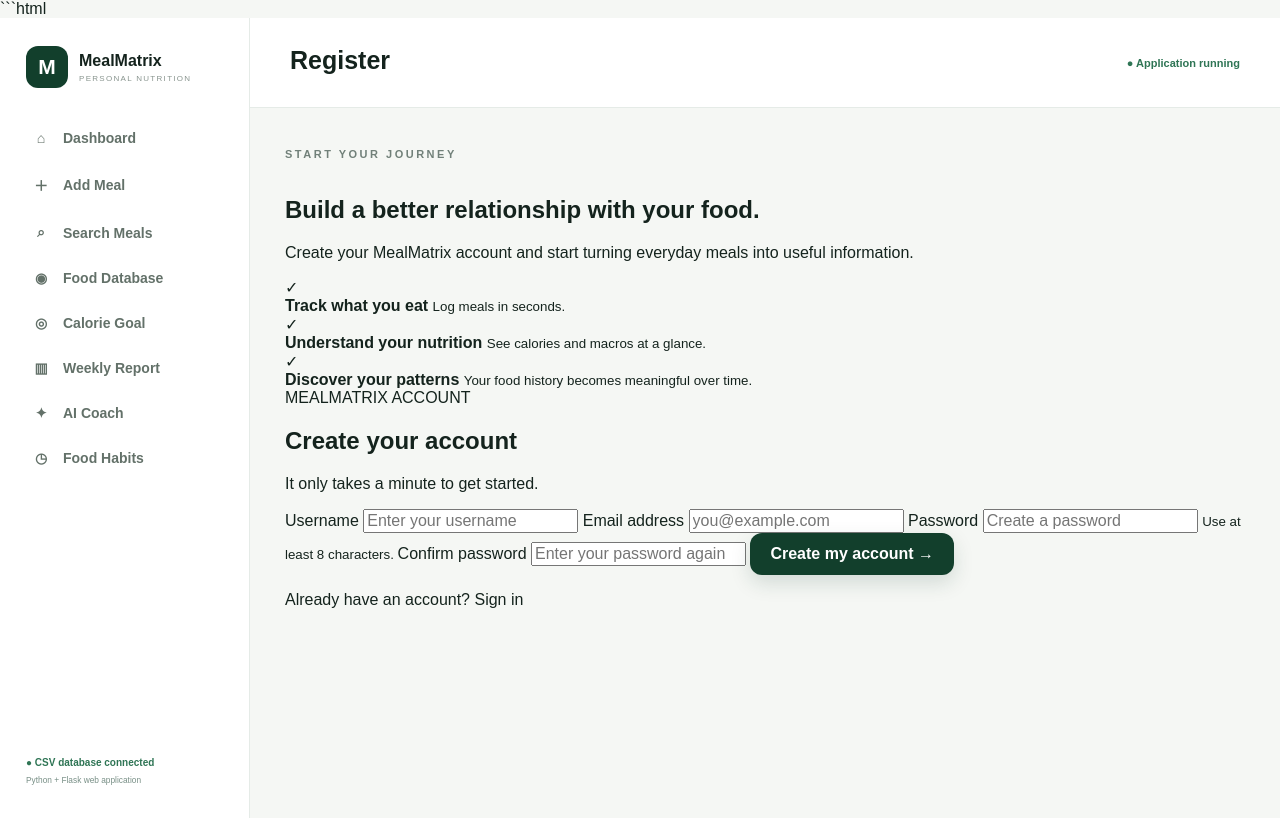
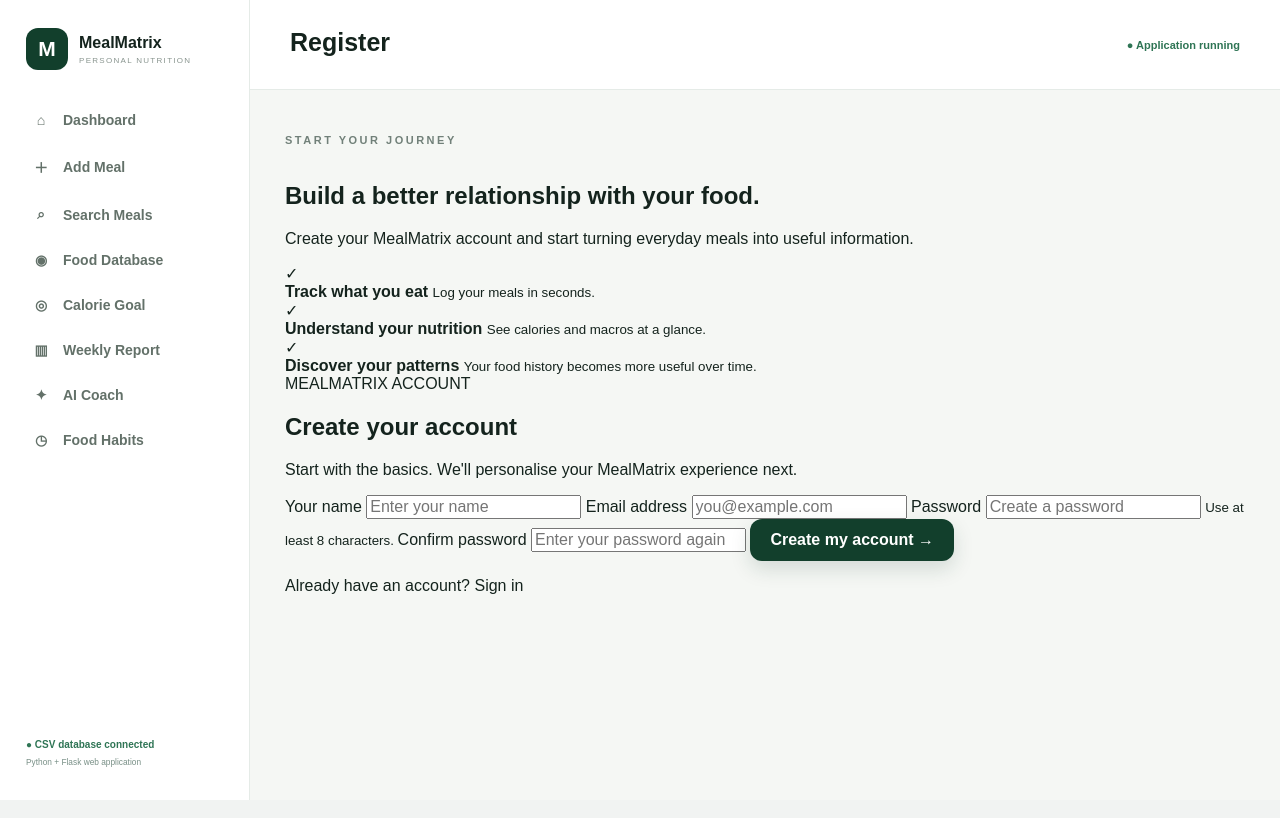
Before and after one commit to Fast233/MealMatrix, a Flask app: page /register in a window 1280 px wide. Run offline with Flask 3, Linux system fonts and the light colour scheme.

Commit message:
Update register.html

````diff
--- a/templates/register.html
+++ b/templates/register.html
@@ -1,4 +1,3 @@
-```html
 {% extends 'base.html' %}
 
 {% block content %}
@@ -7,7 +6,7 @@
 
 
     <!-- =====================================================
-         LEFT SIDE — BRAND / INTRO
+         LEFT SIDE — INTRO
     ====================================================== -->
 
     <div class="auth-intro">
@@ -33,6 +32,8 @@
         <div class="auth-points">
 
 
+            <!-- POINT 1 -->
+
             <div class="auth-point">
 
                 <span>
@@ -46,13 +47,15 @@
                     </strong>
 
                     <small>
-                        Log meals in seconds.
+                        Log your meals in seconds.
                     </small>
 
                 </div>
 
             </div>
 
+
+            <!-- POINT 2 -->
 
             <div class="auth-point">
 
@@ -75,6 +78,8 @@
             </div>
 
 
+            <!-- POINT 3 -->
+
             <div class="auth-point">
 
                 <span>
@@ -88,7 +93,7 @@
                     </strong>
 
                     <small>
-                        Your food history becomes meaningful over time.
+                        Your food history becomes more useful over time.
                     </small>
 
                 </div>
@@ -110,8 +115,9 @@
     <div class="auth-card">
 
 
+        <!-- HEADER -->
+
         <div class="auth-header">
-
 
             <span class="auth-label">
                 MEALMATRIX ACCOUNT
@@ -124,30 +130,32 @@
 
 
             <p>
-                It only takes a minute to get started.
+                Start with the basics. We'll personalise
+                your MealMatrix experience next.
             </p>
-
 
         </div>
 
 
 
+        <!-- FORM -->
+
         <form method="POST">
 
 
-            <!-- USERNAME -->
+            <!-- NAME -->
 
-            <label for="username">
-                Username
+            <label for="name">
+                Your name
             </label>
 
 
             <input
                 type="text"
-                id="username"
-                name="username"
-                placeholder="Enter your username"
-                autocomplete="username"
+                id="name"
+                name="name"
+                placeholder="Enter your name"
+                autocomplete="name"
                 required
             >
 
@@ -231,7 +239,7 @@
 
 
 
-        <!-- LOGIN LINK -->
+        <!-- LOGIN -->
 
         <div class="auth-footer">
 
@@ -254,4 +262,3 @@
 </div>
 
 {% endblock %}
-```
````
